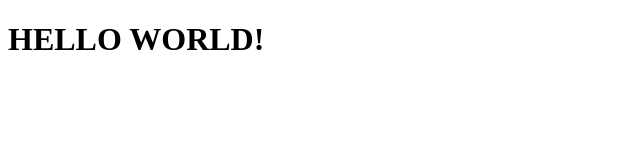
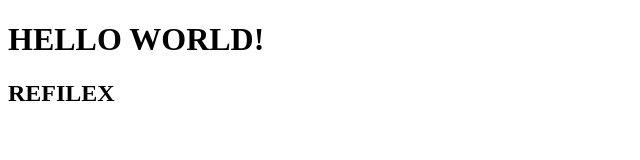
Before and after one commit to AdhamSewelam/TEST-HELLOWORLD, a website: page index.html in a window 1280 px wide. Shown: the whole page, without its empty margins (0-640 px from the left). Drawn offline with Linux system fonts and the light colour scheme.

Commit message:
IS-106: Import Refilex

```diff
--- a/index.html
+++ b/index.html
@@ -7,5 +7,6 @@
 </head>
 <body>
     <h1>HELLO WORLD!</h1>
+    <h2>REFILEX</h2>
 </body>
 </html>
```
